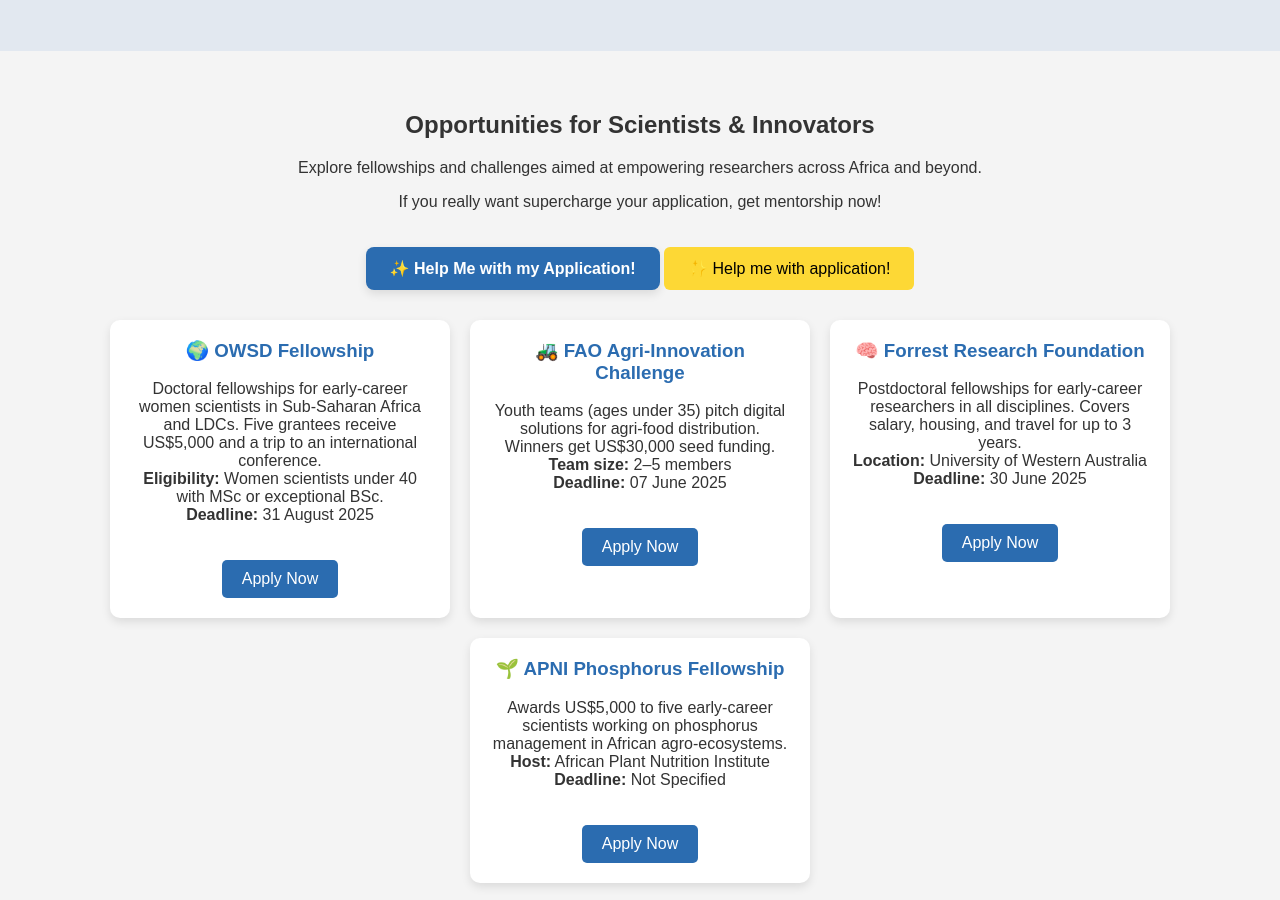
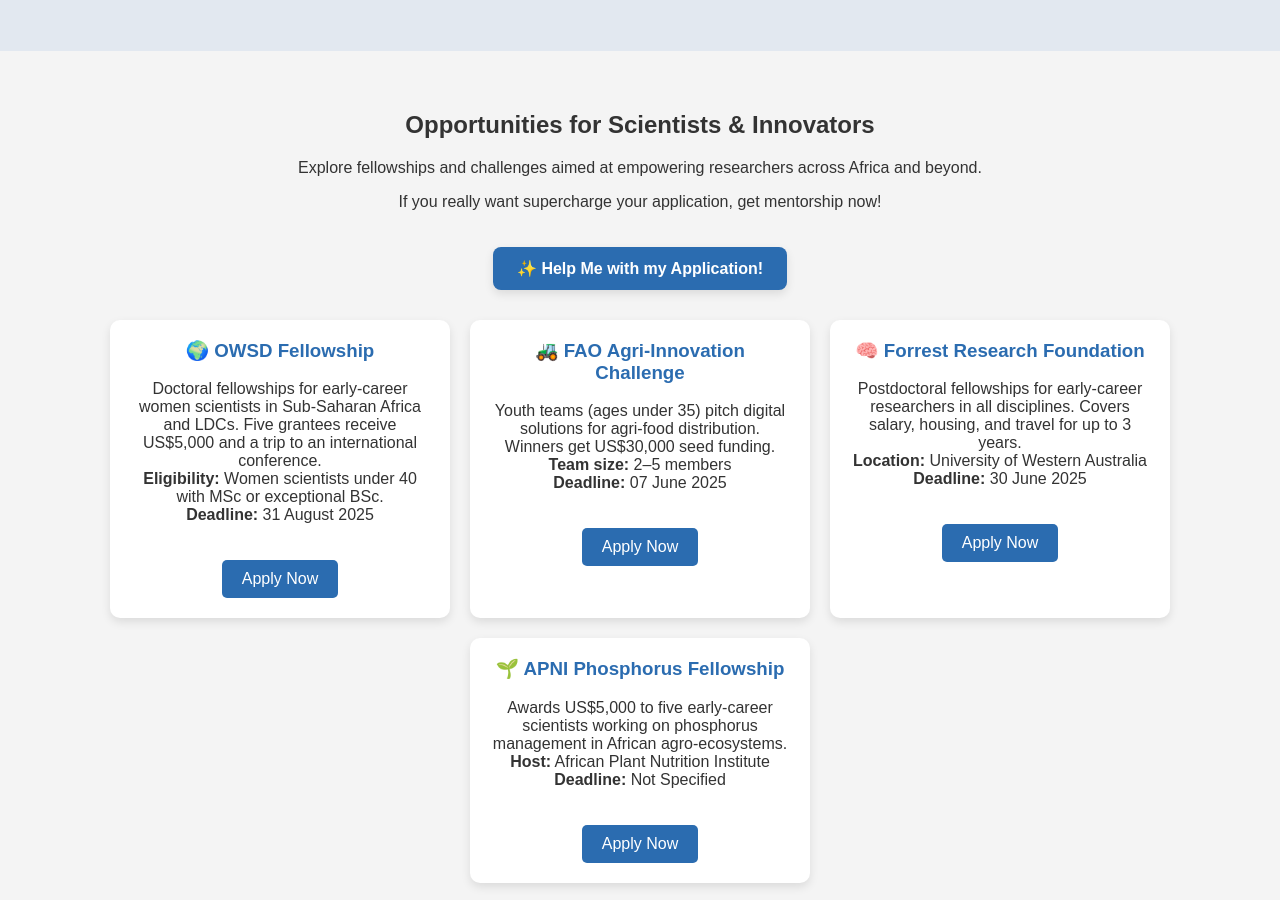
Before and after one commit to mmutondo/mmutondo.github.io, a Jekyll site: the page astrobiolab.html, which Jekyll copies as it is, in a window 1280 px wide and 900 px high, scrolled down 454 px. Built offline with Jekyll 4.4.1, drawn with Linux system fonts in a browser that asks for light colours.

Commit message:
Update astrobiolab.html

```diff
--- a/astrobiolab.html
+++ b/astrobiolab.html
@@ -161,10 +161,7 @@
     <h2>Opportunities for Scientists & Innovators</h2>
     <p>Explore fellowships and challenges aimed at empowering researchers across Africa and beyond. </p>
     <p>If you really want supercharge your application, get mentorship now!</p>
-    <button class="help-button" onclick="openForm()">✨ Help Me with my Application!</button>
-  <button style="background-color: #fdd835; color: black; padding: 12px 24px; border: none; border-radius: 6px; font-size: 16px; cursor: pointer;"
-  onclick="window.location.href='https://dr.moolamutondo.me/UnicornBraineryHome.html'">
-  ✨ Help me with application!
+    <button class="help-button" onclick="window.location.href='https://dr.moolamutondo.me/UnicornBraineryHome.html'">✨ Help Me with my Application!</button>
   </button>
 
 
```
